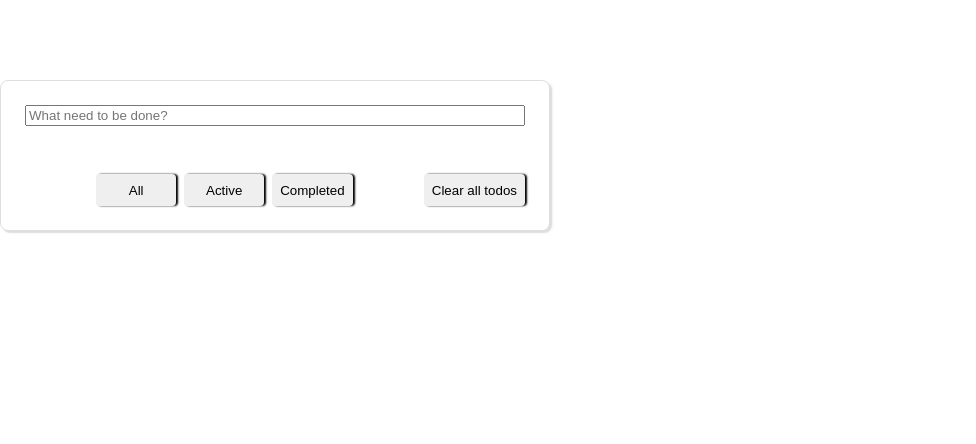
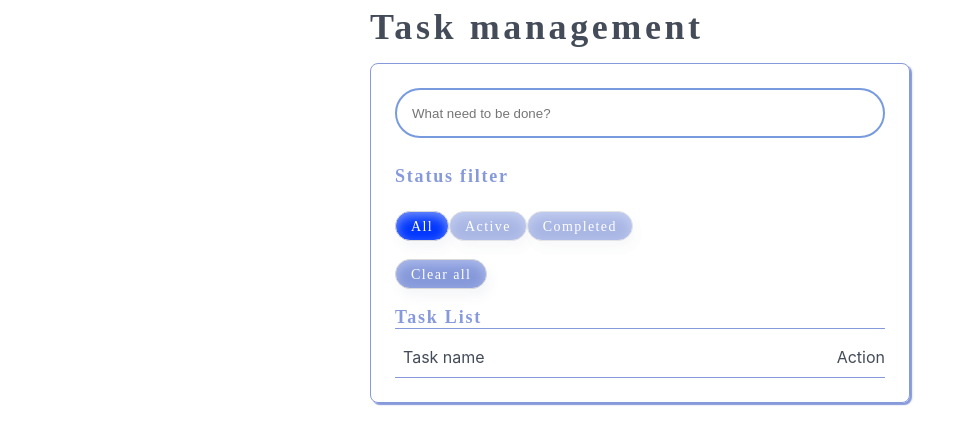
Before and after one commit to manabie-com/mana-do, a React (Create React App) app: page /todo in a window 1280 px wide. Shown: the top 444 px of the page, without its empty margins (0-976 px from the left). Built offline with nearby package versions, Linux system fonts and the light colour scheme.

Commit message:
-style todo page

```diff
--- a/src/App.css
+++ b/src/App.css
@@ -160,6 +160,29 @@
     display: flex;
     flex-flow: row wrap;
 }
+.status-filter {
+    font-family: Nunito;
+    font-style: normal;
+    font-weight: 600;
+    font-size: 18px;
+    margin-bottom: 24px;
+    letter-spacing: 0.1em;
+    color: var(--btn-link-color);
+}
+.task-list {
+    font-family: Nunito;
+    font-style: normal;
+    font-weight: 600;
+    font-size: 18px;
+    margin-bottom: 8px;
+    letter-spacing: 0.1em;
+    color: var(--btn-link-color);
+    border-bottom: 1px solid var(--btn-link-color);
+}
+.header {
+    border-bottom: 1px solid var(--btn-link-color);
+    padding-bottom: 10px;
+}
 .forgot-section {
     font-family: Nunito;
     font-style: normal;
@@ -220,15 +243,6 @@
     margin-left: auto;
 }
 
-button {
-    outline: none;
-    border: none;
-    box-shadow: 2px 0 2px currentColor;
-    border-radius: 4px;
-    min-height: 32px;
-    min-width: 80px;
-    padding: 4px 8px;
-}
 .label-wrapper{
     margin-bottom: 16px;
 }
@@ -267,15 +281,20 @@ button {
 }
 
 .ToDo__container {
-    border: 1px solid rgba(0, 0, 0, 0.13);
+    border: 1px solid var(--btn-link-color);
     border-radius: 8px;
-    width: 500px;
-    margin-top: 5rem;
     padding: 24px;
-    box-shadow: 2px 2px 1px rgba(0, 0, 0, 0.09),
+    box-shadow: 2px 2px 1px var(--btn-link-color),
     3px 2px 3px rgba(0, 0, 0, 0.05);
 }
+.todoPage {
+    height: 100vh;
+    overflow: auto;
+    width: 100%;
+}
+.todo-title {
 
+}
 .Todo__creation {
     display: flex;
 }
@@ -294,8 +313,17 @@ button {
     display: flex;
     align-items: center;
     justify-content: space-between;
+
+    border-bottom: 1px solid var(--btn-link-color);
+    padding: 10px 0;
 }
-
+.active {
+    background: #0037ff !important;
+    opacity: 1 !important;
+}
+.Todo__tabs .btn-primary {
+    opacity: 0.7;
+}
 .ToDo__item > span {
     flex: 1 1;
     text-align: left;
@@ -305,7 +333,21 @@ button {
 .Todo__content {
     flex: 1 1;
 }
+.btn-primary {
+    cursor: pointer;
+    height: 30px;
+    background: var(--btn-link-color);
+    box-shadow: 4px 8px 12px rgba(78, 99, 141, 0.06), inset 0px 4px 12px rgba(200, 211, 249, 0.6);
+    border-radius: 80px;
 
+    font-family: Nunito;
+    font-style: normal;
+    font-size: 14px;
+    letter-spacing: 0.1em;
+
+    color: var(--text-white);
+    margin-bottom: 18px;
+}
 .Todo__delete {
     outline: none;
     border: none;
@@ -326,21 +368,3 @@ button {
     height: 24px;
     flex-shrink: 0;
 }
-
-.Todo__toolbar {
-    display: flex;
-    justify-content: space-between;
-    margin-top: 24px;
-}
-
-.Todo__tabs {
-    display: flex;
-    justify-content: center;
-}
-
-.Todo__tabs > *:not(:last-child) {
-    margin-right: 8px;
-}
-
-.Action__btn {
-}
--- a/src/ToDoPage.tsx
+++ b/src/ToDoPage.tsx
@@ -39,10 +39,10 @@ const ToDoPage = ({history}: RouteComponentProps) => {
     }, [])
 
     const onCreateTodo = async (e: React.KeyboardEvent<HTMLInputElement>) => {
-        if (e.key === 'Enter' && inputRef.current) {
+        if (e.key === 'Enter' && inputRef.current && inputRef.current.value) {
             try {
                 const resp = await Service.createTodo(inputRef.current.value);
-                const newTodos= [resp,...todos];
+                const newTodos = [resp, ...todos];
                 dispatch(createTodo(newTodos));
                 localStorage.setItem('my-todo', JSON.stringify(newTodos))
 
@@ -64,7 +64,7 @@ const ToDoPage = ({history}: RouteComponentProps) => {
     }
 
     const onToggleAllTodo = (e: React.ChangeEvent<HTMLInputElement>) => {
-        const tempTodos = todos.map((task : Todo) => {
+        const tempTodos = todos.map((task: Todo) => {
             return ({
                 ...task,
                 status: e.target.checked ? TodoStatus.COMPLETED : TodoStatus.ACTIVE
@@ -95,8 +95,13 @@ const ToDoPage = ({history}: RouteComponentProps) => {
     }, 0);
 
     return (
+        <div className="todoPage">
+            <div className="container">
+                <div className="login-title">
+                    Task management
+                </div>
                 <div className="ToDo__container">
-            <div className="Todo__creation">
+                    <div className="Todo__creation input-item">
                         <input
                             ref={inputRef}
                             className="Todo__input"
@@ -105,6 +110,54 @@ const ToDoPage = ({history}: RouteComponentProps) => {
                         />
                     </div>
                     <div className="ToDo__list">
+                        <div className="Todo__toolbar">
+
+                            <div className="status-filter">
+                                Status filter
+                            </div>
+                            <div className="Todo__tabs">
+                                <button className={`btn btn-primary ${
+                                    showing === 'ALL' ?
+                                        'active' : ''
+                                }`}
+                                        onClick={() => setShowing('ALL')}>
+                                    All
+                                </button>
+                                <button className={`btn btn-primary ${
+                                    showing === TodoStatus.ACTIVE ?
+                                        'active' : ''
+                                }`}
+                                        onClick={() => setShowing(TodoStatus.ACTIVE)}>
+                                    Active
+                                </button>
+                                <button className={`btn btn-primary ${
+                                    showing === TodoStatus.COMPLETED ?
+                                        'active' : ''
+                                }`}
+                                        onClick={() => setShowing(TodoStatus.COMPLETED)}>
+                                    Completed
+                                </button>
+                            </div>
+                            <button className="btn btn-primary" onClick={onDeleteAllTodo}>
+                                Clear all
+                            </button>
+                        </div>
+                        <div className="task-list">
+                            Task List
+                        </div>
+                        <div className="ToDo__item header">
+                            {todos.length > 0 ?
+                                <input
+                                    type="checkbox"
+                                    checked={activeTodos === 0}
+                                    onChange={onToggleAllTodo}
+                                /> : <div/>
+                            }
+                            <span>Task name</span>
+                            <div>
+                                Action
+                            </div>
+                        </div>
                         {
                             showTodos.map((todo, index) => {
                                 return (
@@ -130,28 +183,7 @@ const ToDoPage = ({history}: RouteComponentProps) => {
                             })
                         }
                     </div>
-            <div className="Todo__toolbar">
-                {todos.length > 0 ?
-                    <input
-                        type="checkbox"
-                        checked={activeTodos === 0}
-                        onChange={onToggleAllTodo}
-                    /> : <div/>
-                }
-                <div className="Todo__tabs">
-                    <button className="Action__btn" onClick={() => setShowing('ALL')}>
-                        All
-                    </button>
-                    <button className="Action__btn" onClick={() => setShowing(TodoStatus.ACTIVE)}>
-                        Active
-                    </button>
-                    <button className="Action__btn" onClick={() => setShowing(TodoStatus.COMPLETED)}>
-                        Completed
-                    </button>
                 </div>
-                <button className="Action__btn" onClick={onDeleteAllTodo}>
-                    Clear all todos
-                </button>
             </div>
         </div>
     );
```
Lines whose indentation alone changed are shown as unchanged.
